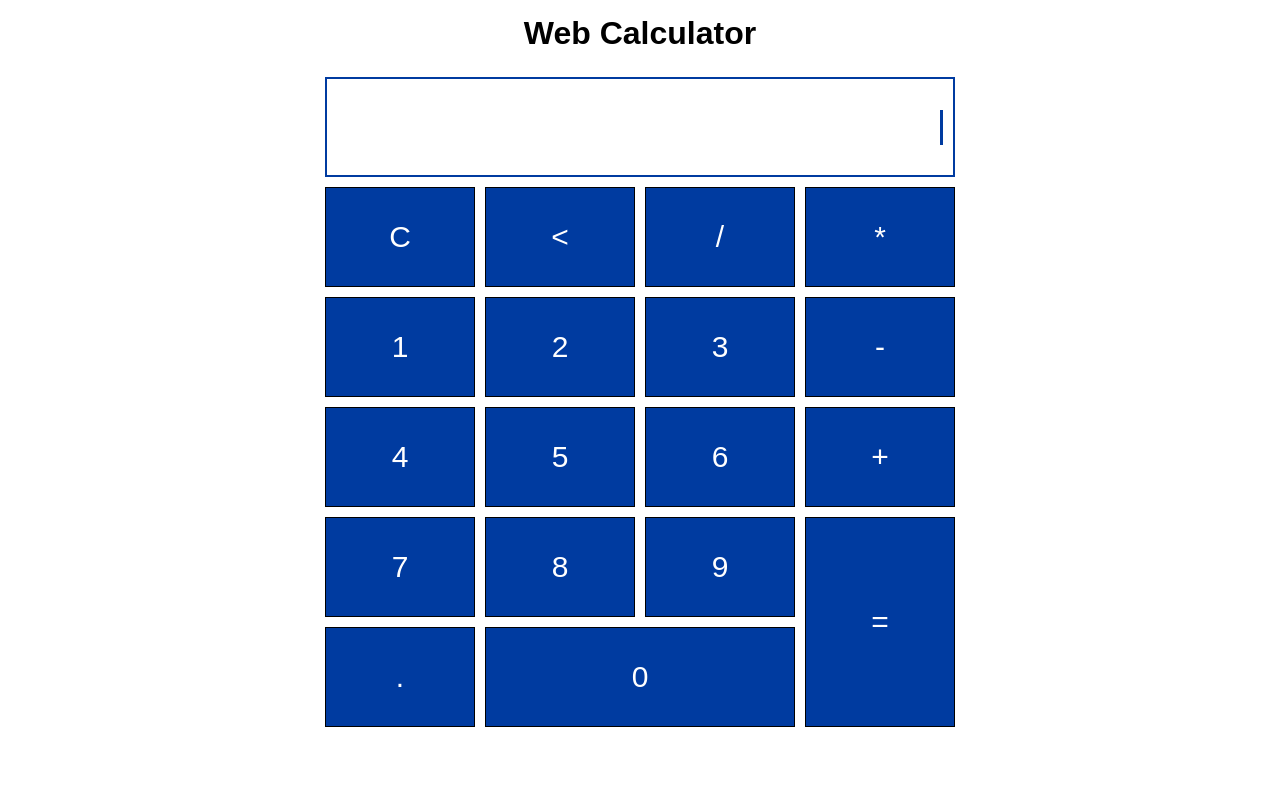
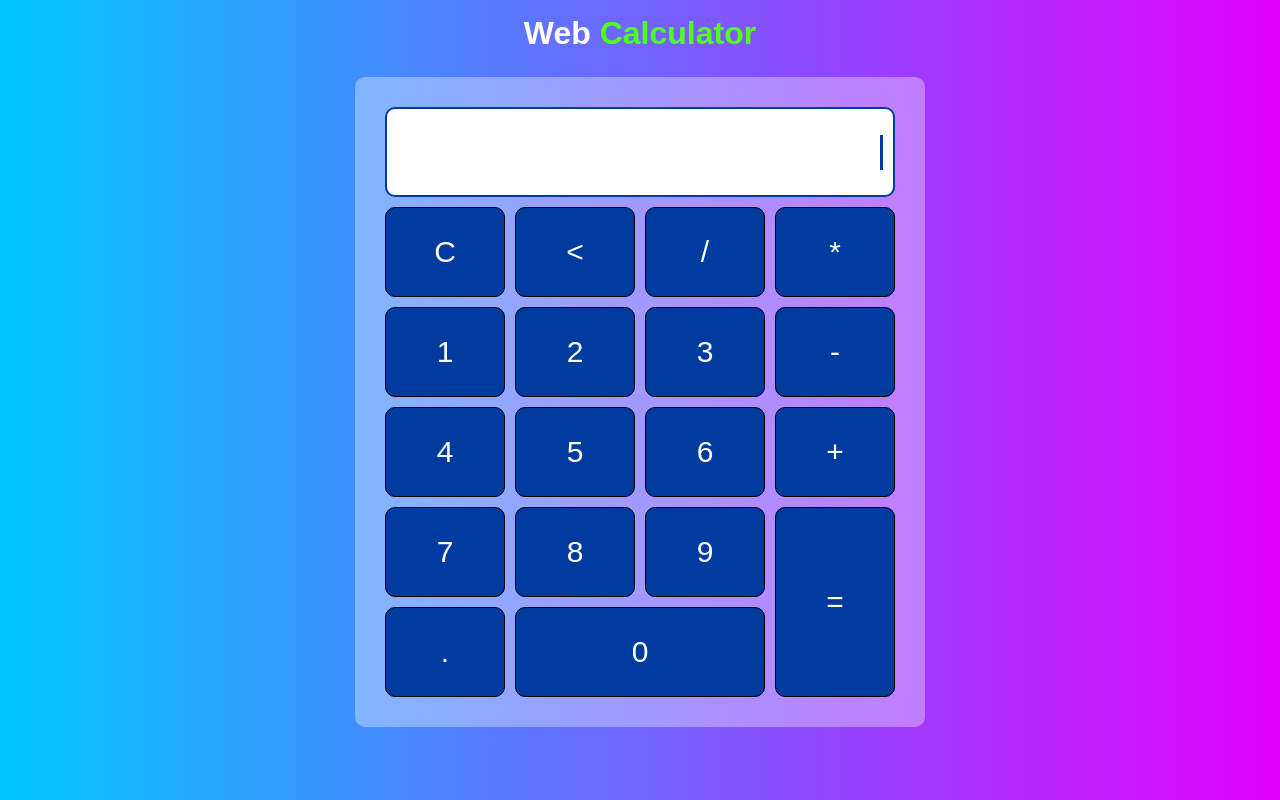
Before and after one commit to AkobirToshtemirov/Calculator, a plain HTML site: page index.html in a window 1280 px wide. Drawn offline with Linux system fonts and the light colour scheme.

Commit message:
add new style1

```diff
--- a/css/main.css
+++ b/css/main.css
@@ -9,6 +9,10 @@
   --mainColor: rgb(0, 59, 160);
 }
 
+body {
+  background: linear-gradient(to right, rgb(0, 200, 255), rgb(225, 0, 255));
+}
+
 .container {
   width: 1200px;
   margin: 0 auto;
@@ -18,6 +22,11 @@
 
 .text {
   margin-bottom: 25px;
+  color: #fff;
+}
+
+.text span {
+  color: rgb(81, 255, 28);
 }
 
 .calculator,
@@ -26,12 +35,21 @@
   display: grid;
   justify-content: center;
   align-content: center;
+  border-radius: 10px;
 }
 
 .calculator {
-  grid-template-columns: repeat(4, 150px);
-  grid-auto-rows: 100px;
+  width: 570px;
+  padding: 30px 0;
+  margin: 0 auto;
+  grid-template-columns: repeat(4, 120px);
+  grid-auto-rows: 90px;
   grid-gap: 10px;
+
+  background: transparent;
+  backdrop-filter: blur(30px);
+  -webkit-backdrop-filter: blur(30px);
+  background-color: rgba(255, 255, 255, 0.347);
 }
 
 .input {
@@ -90,6 +108,7 @@
   }
 
   .calculator {
+    width: 350px;
     grid-template-columns: repeat(4, 70px);
     grid-auto-rows: 70px;
     grid-gap: 10px;
```
